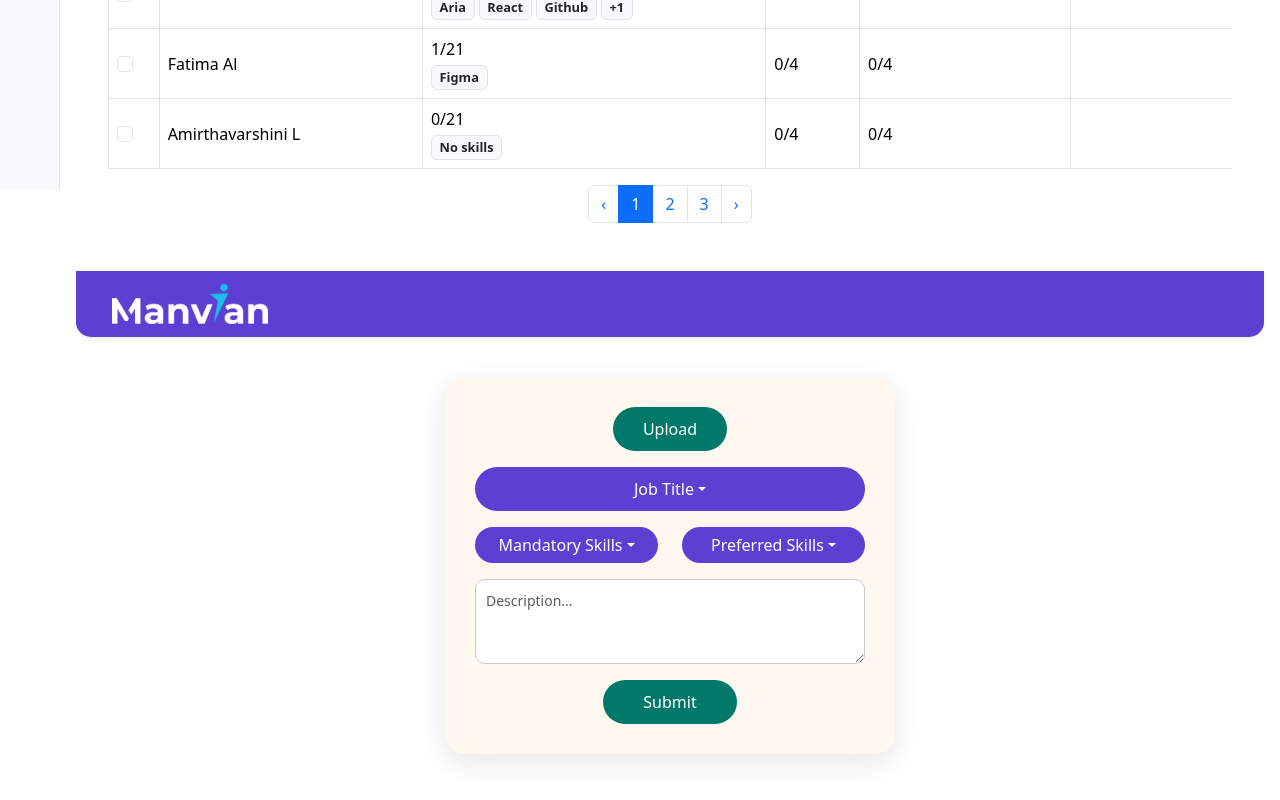
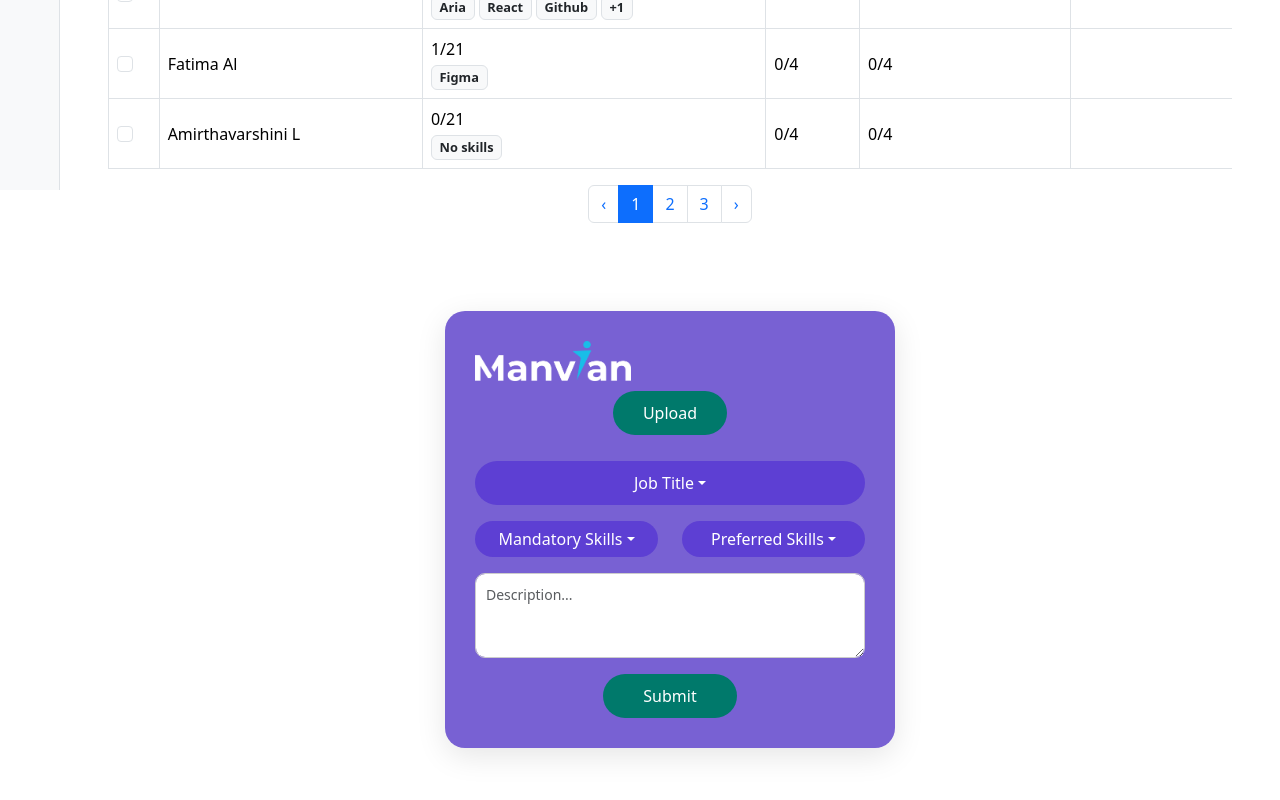
Before and after one commit to rejoyj/Resume-Filter, a React (Vite) app in the folder Resume-Filter/: page /page in a window 1280 px wide. Shown: the part 610-1410 px from the top of the page. Built offline with nearby package versions, Linux system fonts and the light colour scheme.

Commit message:
modified homepage

```diff
--- a/Resume-Filter/src/components/Homepage.css
+++ b/Resume-Filter/src/components/Homepage.css
@@ -1,9 +1,4 @@
-/* Header/Navbar */
-.navbar-custom {
-  background-color: #5d3fd3; /* Purple */
-  border-bottom-left-radius: 15px;
-  border-bottom-right-radius: 15px;
-}
+
 
 .brand-text {
   font-weight: bold;
@@ -13,7 +8,7 @@
 
 /* Form Container */
 .form-container {
-  background: #fff8f0;
+  background-color: #7861d3;
   border-radius: 20px;
   box-shadow: 0 8px 30px rgba(0, 0, 0, 0.1);
   max-width: 450px;
@@ -23,6 +18,7 @@
 
 /* Upload Button */
 .upload-btn {
+  margin: 10px;
   background-color: #00796b;
   color: #ffffff;
   border-radius: 30px;
--- a/Resume-Filter/src/components/Homepage.jsx
+++ b/Resume-Filter/src/components/Homepage.jsx
@@ -15,21 +15,18 @@ const Homepage = () => {
   return (
     <>
       {/* Header */}
-      <Navbar expand="lg" className="navbar-custom shadow-sm">
-        <Container>
-          <Navbar.Brand href="/" className="brand-text">
+
+
+      {/* Main Content */}
+      <Container className="form-container">
+
             <img
               src={logo}
               alt="Manvian logo"
               height="40"
               className="d-inline-block align-top"
             />
-          </Navbar.Brand>
-        </Container>
-      </Navbar>
 
-      {/* Main Content */}
-      <Container className="form-container">
         {/* Upload Button */}
         <div className="text-center mb-3">
           <Button className="upload-btn">Upload</Button>
```
